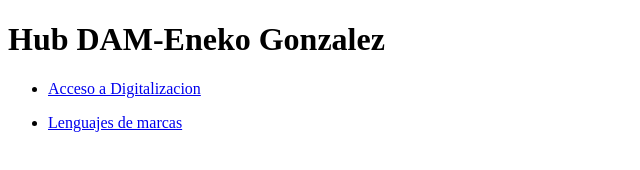
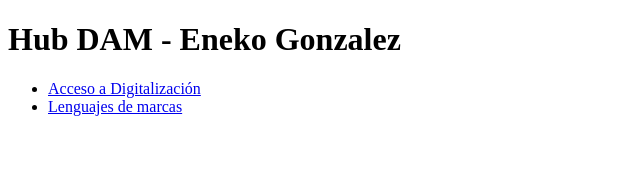
Before and after one commit to enekogonzalez-prog/Hub-DAM, a plain HTML site: page index.html in a window 1280 px wide. Shown: the whole page, without its empty margins (0-640 px from the left). Drawn offline with Linux system fonts and the light colour scheme.

Commit message:
Refactor index.html structure and links

```diff
--- a/index.html
+++ b/index.html
@@ -1,16 +1,15 @@
 <!DOCTYPE html>
 <html lang="es">
-    <head>
+<head>
     <meta charset="UTF-8">
     <title>Hub DAM</title>
 </head>
 <body>
-<h1>Hub DAM-Eneko Gonzalez</h1>
-<ul>
-    <li><a href="Digi">Acceso a Digitalizacion</a></li>
-</ul>
-<ul>
-    <li><a href="LM">Lenguajes de marcas</a></li>
-</ul>
+    <h1>Hub DAM - Eneko Gonzalez</h1>
+
+    <ul>
+        <li><a href="Digi/index.html">Acceso a Digitalización</a></li>
+        <li><a href="LM/index.html">Lenguajes de marcas</a></li>
+    </ul>
 </body>
 </html>
```
